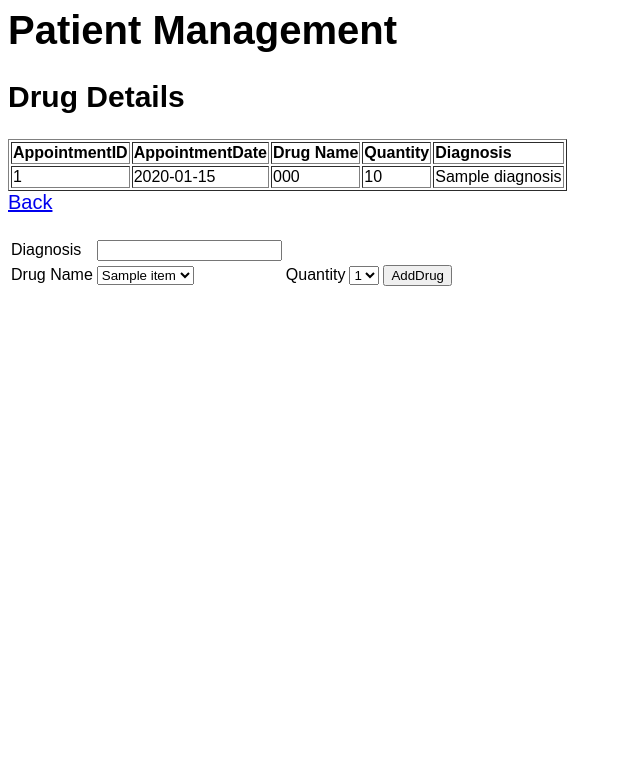
After one commit to ahde/AnimalCareCenter, a Flask app: template templates/drugs.html in a window 1280 px wide. The commit adds this page. Shown: the top 779 px of the page, without its empty margins (0-640 px from the left). Run offline with Flask 2, Linux system fonts and the light colour scheme; the template is opened without the code that fills it: most values are stand-ins (such as "Sample title", 1, 10 or a date in 2020); parts of the project's set-up code (start-up, migrations or seed data) failed here and were passed over; some libraries are stand-ins or nearby versions.

Commit message:
Added drugs and updated doctor

```diff
--- a/server.py
+++ b/server.py
@@ -271,11 +271,40 @@ def pets():
     return redirect('/pets?id=',petcustomerid)
    # return redirect('/')
 
+@app.route('/drugs', methods=['GET', 'POST'])
+def drugs():
+  appointmentid = request.args.get('id')
+  if request.method == 'GET':
+     drugmaster = []
+     cursor = g.conn.execute('select drugcode, drugname from drugs')
+     for result in cursor:
+        drugmaster.append(result)  # can also be accessed using result[0]
+     cursor.close()
+
+
+     if(appointmentid):
+      cursor = g.conn.execute("select a.appointmentid, appointmentdate, drugcode, quantity, diagnosis from drugs_administered d inner join appointment a on a.appointmentid = d.appointmentid and d.appointmentid =%s",appointmentid)
+      drugs = []
+      for result in cursor:
+         drugs.append(result)  # can also be accessed using result[0]
+      cursor.close()
+     context = dict(data = drugs, drugmaster=drugmaster)
+     return render_template("drugs.html", **context)
+  else:
+    appointmentid = request.form['appointmentid']
+    drugcode = request.form['DrugName']
+    quantity = request.form['Quantity']
+    diagnosis = request.form['diagnosis']
+    g.conn.execute("INSERT INTO drugs_administered(appointmentid, drugcode, quantity, diagnosis) values(%s, %s, %s, %s)",(appointmentid, drugcode, quantity, diagnosis))
+    returl = "/drugs?id=" + appointmentid
+    return redirect(returl)
+   # return redirect('/')
+
 @app.route('/doctor', methods=['GET', 'POST'])
 def doctor():
   if request.method == 'GET':
       docid = request.args.get('id')
-      cursor = g.conn.execute("SELECT p.petid, petname, dob, mob, yob FROM appointment a inner join pet p on a.petid = p.petid and a.physicianid=%s", docid)
+      cursor = g.conn.execute("SELECT p.petid, petname, dob, mob, yob, a.appointmentid, a.appointmentdate FROM appointment a inner join pet p on a.petid = p.petid and a.physicianid=%s", docid)
       pets = []
       for result in cursor:
          pets.append(result)  # can also be accessed using result[0]
--- /dev/null
+++ b/templates/drugs.html
@@ -0,0 +1,68 @@
+<html>
+  <style>
+    body{
+      font-size: 15pt;
+      font-family: arial;
+    }
+  </style>
+
+
+<body>
+  <h1>Patient Management</h1>
+    <h2> Drug Details</h2>
+  <div>
+    <table border="1">
+       <tr>
+        <td><b>AppointmentID</b></td>
+        <td><b>AppointmentDate</b></td>
+        <td><b>Drug Name</b></td>
+        <td><b>Quantity</b></td>
+        <td><b>Diagnosis</b></td>
+       </tr>
+
+    {% for n in data %}
+     <tr>
+     	 <td>{{n.appointmentid}}</td>
+         <td>{{n.appointmentdate}}</td>
+         <td>{{n.drugcode}}</td>
+         <td>{{n.quantity}}</td>
+         <td>{{n.diagnosis}}</td>
+      </tr>
+    {% endfor %}
+   </table>
+  </div>
+
+<a href="\">Back</a>
+<br>
+<br>
+<form method="POST" action="/drugs">
+  <table>
+  <tr><td>Diagnosis</td><td><input type="text" name="diagnosis"></td></tr>
+  <tr><td>
+  Drug Name</td>
+  <td>
+  <select name="DrugName">
+    {% for item in drugmaster %}
+      <option  value="{{ item.drugcode }}">{{ item.drugname }}</option>
+    {% endfor %}
+  </select>
+</td>
+<td>Quantity</td>
+<td> <select name="Quantity">
+
+      <option name="Quantity"  value="1">1</option>
+ <option name="Quantity"  value="1">2</option>
+ <option name="Quantity"  value="1">3</option>
+ <option name="Quantity"  value="1">4</option>
+  </select></td>
+<td>
+     <input type="hidden" name="appointmentid" value="{{request.args.get('id') }}"></input>
+ <input type="submit" value="AddDrug" title="Add Drug"> </td>
+ </table>
+</form>
+ {% if error %}
+         <p class="error"><strong>Error:</strong>{{error}}
+      {% endif %}
+</body>
+
+</html>
```
Also changed, not shown: templates/doctor.html (+7 -9 lines).
